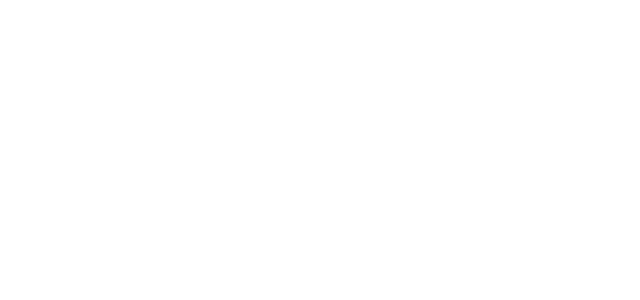
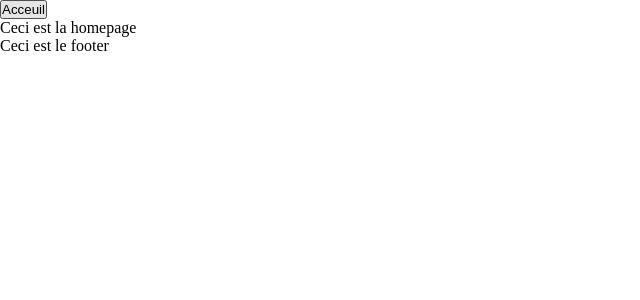
Before and after one commit to Idirzz/checkpoint-4, a React (Vite) app in the folder client/: page / in a window 1280 px wide. Shown: the top 300 px of the page, without its empty margins (0-640 px from the left). Built offline with nearby package versions, Linux system fonts and the light colour scheme.

Commit message:
✨: Mise en place du système de route client

```diff
--- a/client/src/App.tsx
+++ b/client/src/App.tsx
@@ -1,7 +1,16 @@
+import Footer from "./components/Footer/Footer.component";
+import Header from "./components/Header/Header.component";
 import "./globals.css";
+import { Outlet } from "react-router-dom";
 
 function App() {
-  return <></>;
+  return (
+    <>
+      <Header />
+      <Outlet />
+      <Footer />
+    </>
+  );
 }
 
 export default App;
```
Also changed, not shown: client/src/main.tsx (+6 -3 lines), client/src/router/routes.tsx (added, +15 -0 lines).
